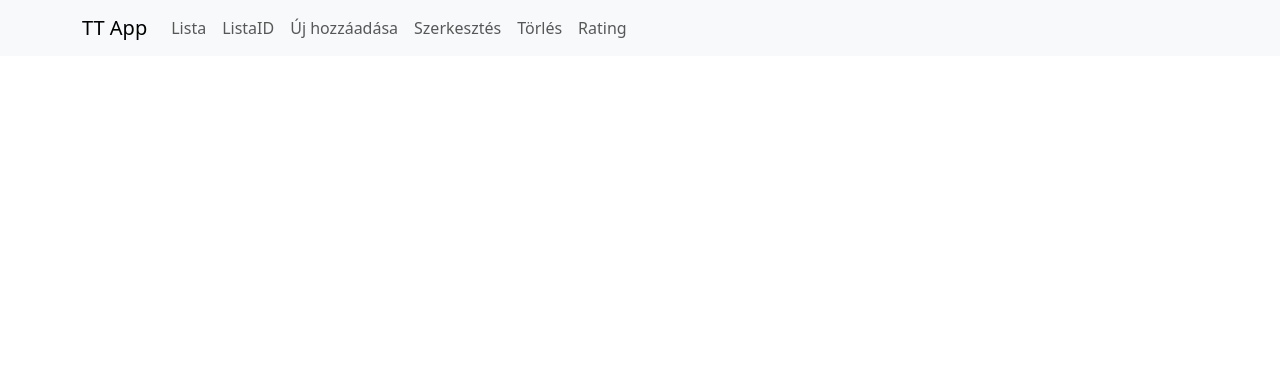
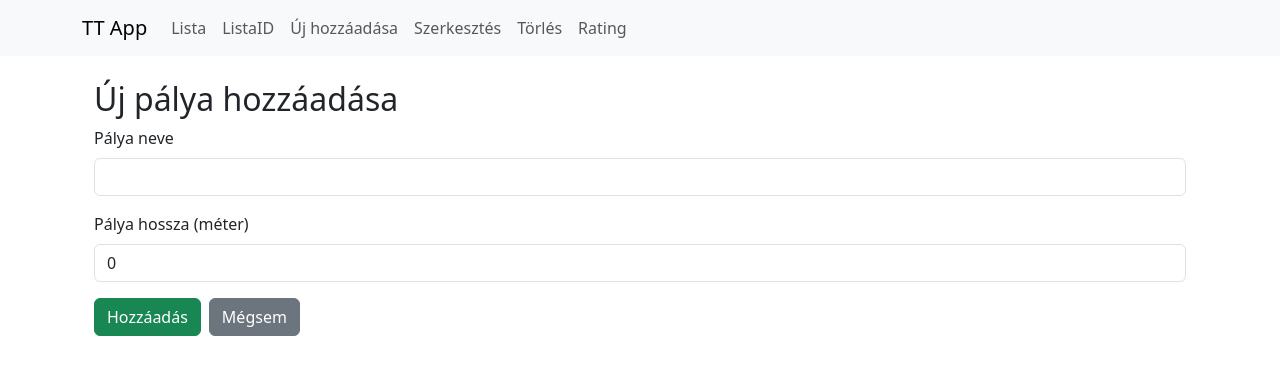
Before and after one commit to kesamarci/AA896O-KESERU, an Angular app in the folder FRONTEND/F1TimeTrialTrack/: page /track-create in a window 1280 px wide. Before the commit this address led to /. Shown: the top 374 px of the page. Built offline with nearby package versions, Linux system fonts and the light colour scheme; no server answers.

Commit message:
trackadd

```diff
--- a/FRONTEND/F1TimeTrialTrack/src/app/app-routing.module.ts
+++ b/FRONTEND/F1TimeTrialTrack/src/app/app-routing.module.ts
@@ -6,6 +6,7 @@ import { TtDeleteComponent } from './tts/tt-delete/tt-delete.component';
 import { TtListIdComponent } from './tts/tt-list-id/tt-list-id.component';
 import { TtEditComponent } from './tts/tt-edit/tt-edit.component';
 import { TtRatingComponent } from './tts/tt-rating/tt-rating.component';
+import { TrackAddComponent } from './tracks/track-add/track-add.component';
 
 const routes: Routes = [
   { path: 'tts', component: TtListComponent },
@@ -17,6 +18,7 @@ const routes: Routes = [
   { path: 'tt-edit/:id', component: TtEditComponent },
   {path:'tt-delete',component:TtDeleteComponent},
   { path: 'tt-rating', component: TtRatingComponent },
+  { path: 'track-create', component: TrackAddComponent },
 ]
 
 @NgModule({
--- a/FRONTEND/F1TimeTrialTrack/src/app/tracks/track-add/track-add.component.html
+++ b/FRONTEND/F1TimeTrialTrack/src/app/tracks/track-add/track-add.component.html
@@ -1 +1,17 @@
-<p>track-add works!</p>
+<div class="container mt-4">
+  <h2>Új pálya hozzáadása</h2>
+  <form (ngSubmit)="save()">
+    <div class="mb-3">
+      <label for="name" class="form-label">Pálya neve</label>
+      <input type="text" class="form-control" id="name" [(ngModel)]="track.name" name="name" required />
+    </div>
+
+    <div class="mb-3">
+      <label for="length" class="form-label">Pálya hossza (méter)</label>
+      <input type="number" class="form-control" id="length" [(ngModel)]="track.length" name="length" required />
+    </div>
+
+    <button type="submit" class="btn btn-success">Hozzáadás</button>
+    <a routerLink="/track-list" class="btn btn-secondary ms-2">Mégsem</a>
+  </form>
+</div>
--- a/FRONTEND/F1TimeTrialTrack/src/app/tracks/track-add/track-add.component.ts
+++ b/FRONTEND/F1TimeTrialTrack/src/app/tracks/track-add/track-add.component.ts
@@ -1,4 +1,7 @@
 import { Component } from '@angular/core';
+import { TrackService } from '../../services/track.service';
+import { Router } from '@angular/router';
+import { Track } from '../../models/track';
 
 @Component({
   selector: 'app-track-add',
@@ -7,5 +10,12 @@ import { Component } from '@angular/core';
   styleUrl: './track-add.component.sass'
 })
 export class TrackAddComponent {
+ track: Track = new Track();
 
+  constructor(private trackService: TrackService, private router: Router) {}
+
+  save(): void {
+    this.trackService.addTrack(this.track);
+    this.router.navigate(['/track-list']);
+  }
 }
```
